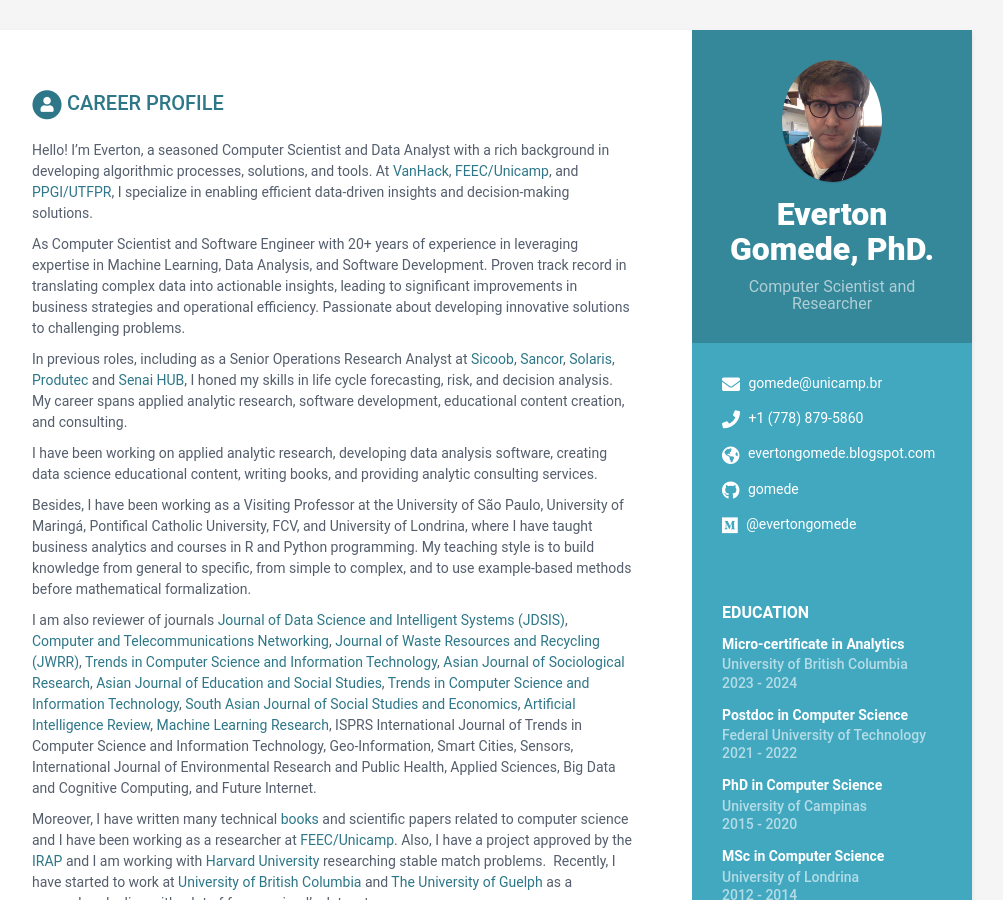
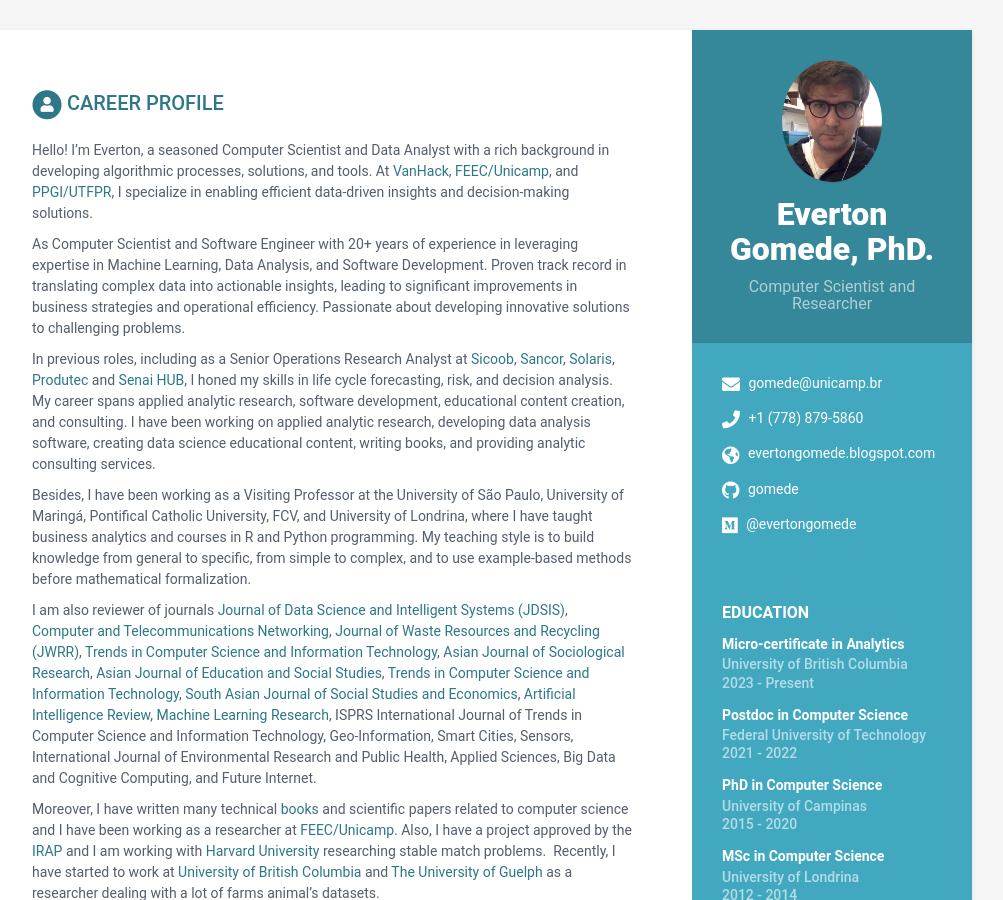
Before and after one commit to gomede/gomede.github.io, a Jekyll site: the page built from index.html, in a window 1280 px wide and 900 px high. Shown: the whole window, without its empty margins (168-1171 px from the left). Built offline with Jekyll 4.4.1, drawn with Linux system fonts in a browser that asks for light colours.

Commit message:
Update data.yml

```diff
--- a/_data/data.yml
+++ b/_data/data.yml
@@ -102,9 +102,7 @@
 
       As Computer Scientist and Software Engineer with 20+ years of experience in leveraging expertise in Machine Learning, Data Analysis, and Software Development. Proven track record in translating complex data into actionable insights, leading to significant improvements in business strategies and operational efficiency. Passionate about developing innovative solutions to challenging problems.
 
-      In previous roles, including as a Senior Operations Research Analyst at <a href="https://www.sicoob.com.br/" target="_blank" rel="nofollow">Sicoob</a>, <a href="https://www.sancorseguros.com.br/" target="_blank" rel="nofollow">Sancor</a>, <a href="https://www.solaris.net.br/" target="_blank" rel="nofollow">Solaris</a>, <a href="https://www.produtec.com.br/" target="_blank" rel="nofollow">Produtec</a> and <a href="https://www.senaipr.org.br/tecnologiaeinovacao/nossarede/hubia/" target="_blank" rel="nofollow">Senai HUB</a>, I honed my skills in life cycle forecasting, risk, and decision analysis. My career spans applied analytic research, software development, educational content creation, and consulting.
-
-      I have been working on applied analytic research, developing data analysis software, creating data science educational content, writing books, and providing analytic consulting services.
+      In previous roles, including as a Senior Operations Research Analyst at <a href="https://www.sicoob.com.br/" target="_blank" rel="nofollow">Sicoob</a>, <a href="https://www.sancorseguros.com.br/" target="_blank" rel="nofollow">Sancor</a>, <a href="https://www.solaris.net.br/" target="_blank" rel="nofollow">Solaris</a>, <a href="https://www.produtec.com.br/" target="_blank" rel="nofollow">Produtec</a> and <a href="https://www.senaipr.org.br/tecnologiaeinovacao/nossarede/hubia/" target="_blank" rel="nofollow">Senai HUB</a>, I honed my skills in life cycle forecasting, risk, and decision analysis. My career spans applied analytic research, software development, educational content creation, and consulting. I have been working on applied analytic research, developing data analysis software, creating data science educational content, writing books, and providing analytic consulting services.
 
       Besides, I have been working as a Visiting Professor at the University of São Paulo, University of Maringá, Pontifical Catholic University, FCV, and University of Londrina, where I have taught business analytics and courses in R and Python programming. My teaching style is to build knowledge from general to specific, from simple to complex, and to use example-based methods before mathematical formalization.
 
@@ -120,7 +118,7 @@
 
     - degree: Micro-certificate in Analytics
       university: University of British Columbia
-      time: 2023 - 2024
+      time: 2023 - Present
       details: |
         During the Micro-certificate I have been working with extract,
         analyze and visualize data to inform research and related decisions.
```
